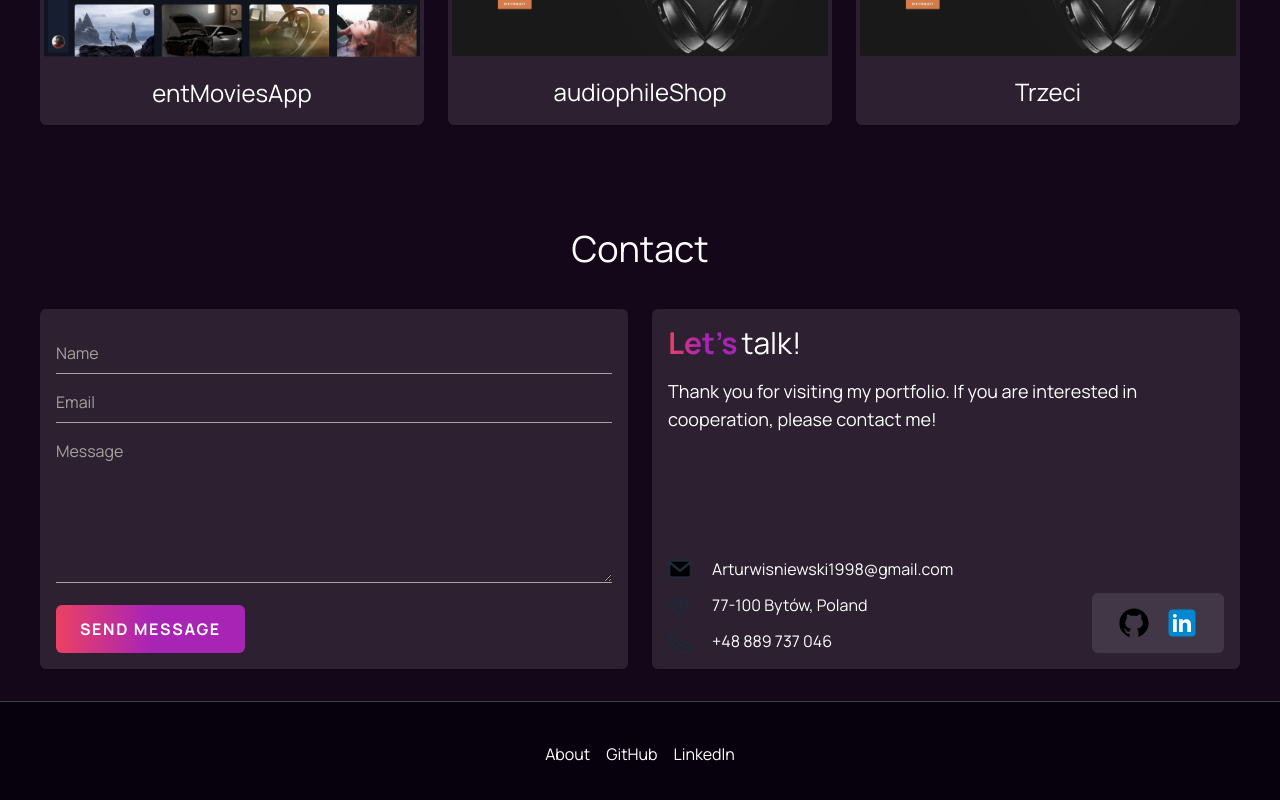
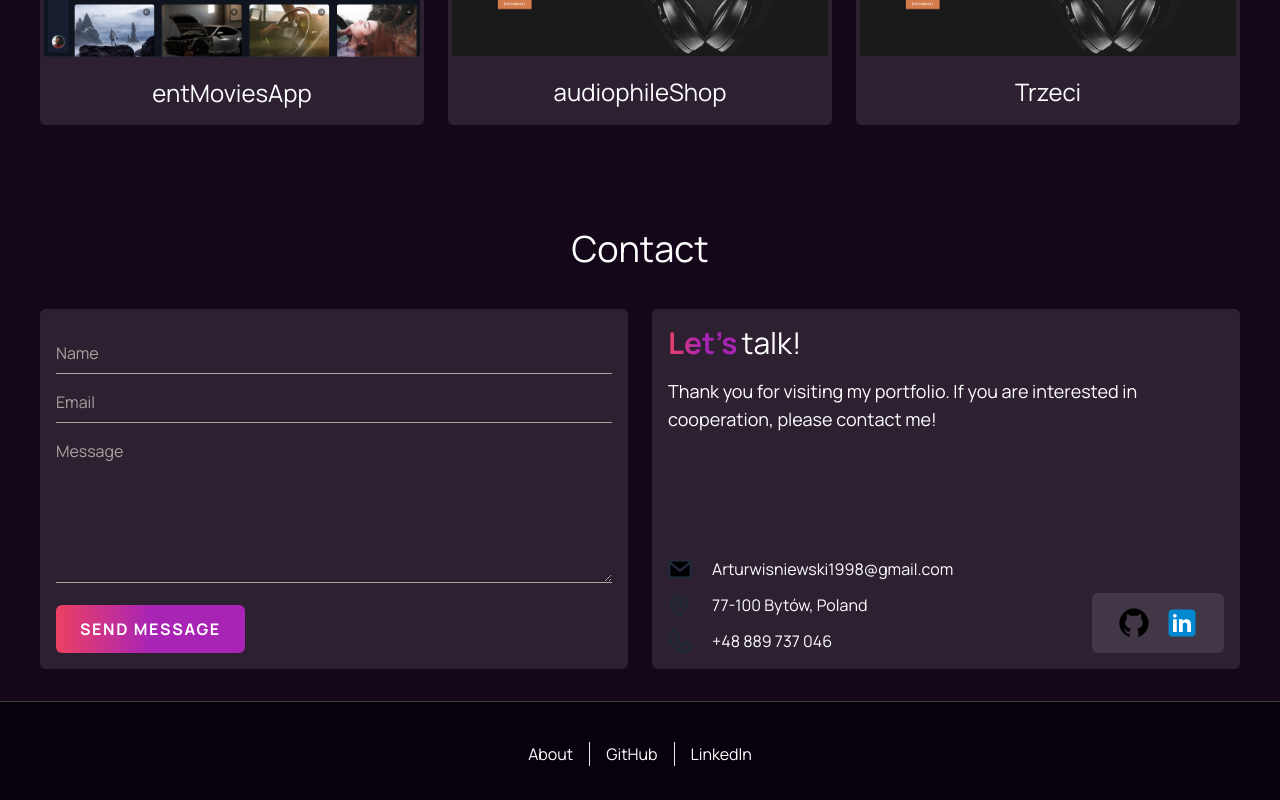
Before and after one commit to ArturDBW/Portfolio, a React (Vite) app: page / in a window 1280 px wide. Shown: the part 1429-2229 px from the top of the page. Built offline with nearby package versions, Linux system fonts and the light colour scheme; what tailwindcss-gradients would draw is missing.

Commit message:
changes styles

```diff
--- a/src/components/Footer.tsx
+++ b/src/components/Footer.tsx
@@ -3,7 +3,7 @@ export const Footer = () => {
     <footer className="bg-[#07010e] py-10 text-white">
       <ul className="flex justify-center space-x-4">
         <li>About</li>
-        <li>GitHub</li>
+        <li className="border-l border-r px-4">GitHub</li>
         <li>Linkedln</li>
       </ul>
     </footer>
```
